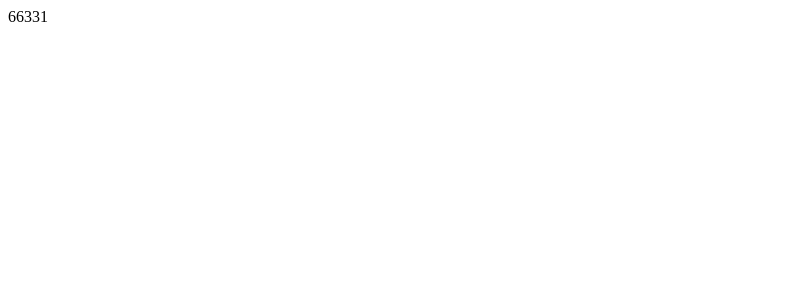
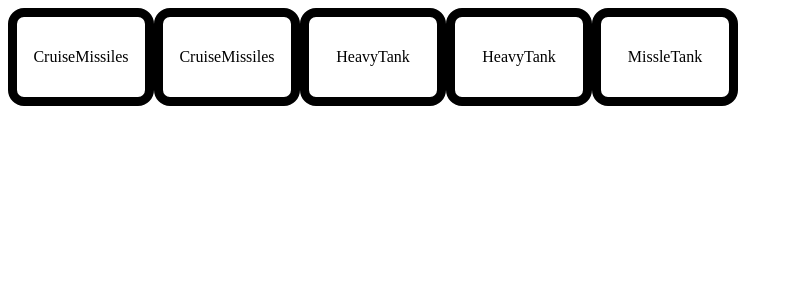
Before and after one commit to mpaulweeks/ogre, a React (Create React App) app: page / in a window 1280 px wide. Shown: the top 300 px of the page, without its empty margins (0-793 px from the left). Built offline with nearby package versions, Linux system fonts and the light colour scheme.

Commit message:
basic styling

```diff
--- /dev/null
+++ b/src/app/ViewCard.css
@@ -0,0 +1,15 @@
+.ViewCard {
+  cursor: pointer;
+  height: 5em;
+  width: 8em;
+
+  color: black;
+  background: white;
+  border: 0.6em solid black;
+  border-radius: 1em;
+
+  display: flex;
+  flex-direction: column;
+  justify-content: center;
+  align-items: center;
+}
--- a/src/app/ViewCard.tsx
+++ b/src/app/ViewCard.tsx
@@ -1,5 +1,18 @@
 import React from 'react';
-import { OgreCard } from '../lib';
+import { OgreCard, Unit } from '../lib';
+import './ViewCard.css';
+
+const CardName: Record<Unit, string> = {
+  [Unit.Infantry]: 'Infantry',
+  [Unit.MissleTank]: 'MissleTank',
+  [Unit.Gev]: 'Gev',
+  [Unit.HeavyTank]: 'HeavyTank',
+  [Unit.Howitzer]: 'Howitzer',
+  [Unit.LightGev]: 'LightGev',
+  [Unit.CruiseMissiles]: 'CruiseMissiles',
+  [Unit.Ogre]: 'Ogre',
+  [Unit.OgreDamaged]: 'OgreDamaged',
+};
 
 export function ViewCard(props: {
   onClick(): void;
@@ -7,14 +20,17 @@ export function ViewCard(props: {
   card: OgreCard;
 }) {
   const style = props.isSelected ? {
-    color: 'red',
+    borderColor: 'green',
   } : {};
   return (
     <div
+      className='ViewCard'
       style={style}
       onClick={props.onClick}
     >
-      {props.card.unit}
+      <div>
+        {CardName[props.card.unit]}
+      </div>
     </div>
   );
 }
```
